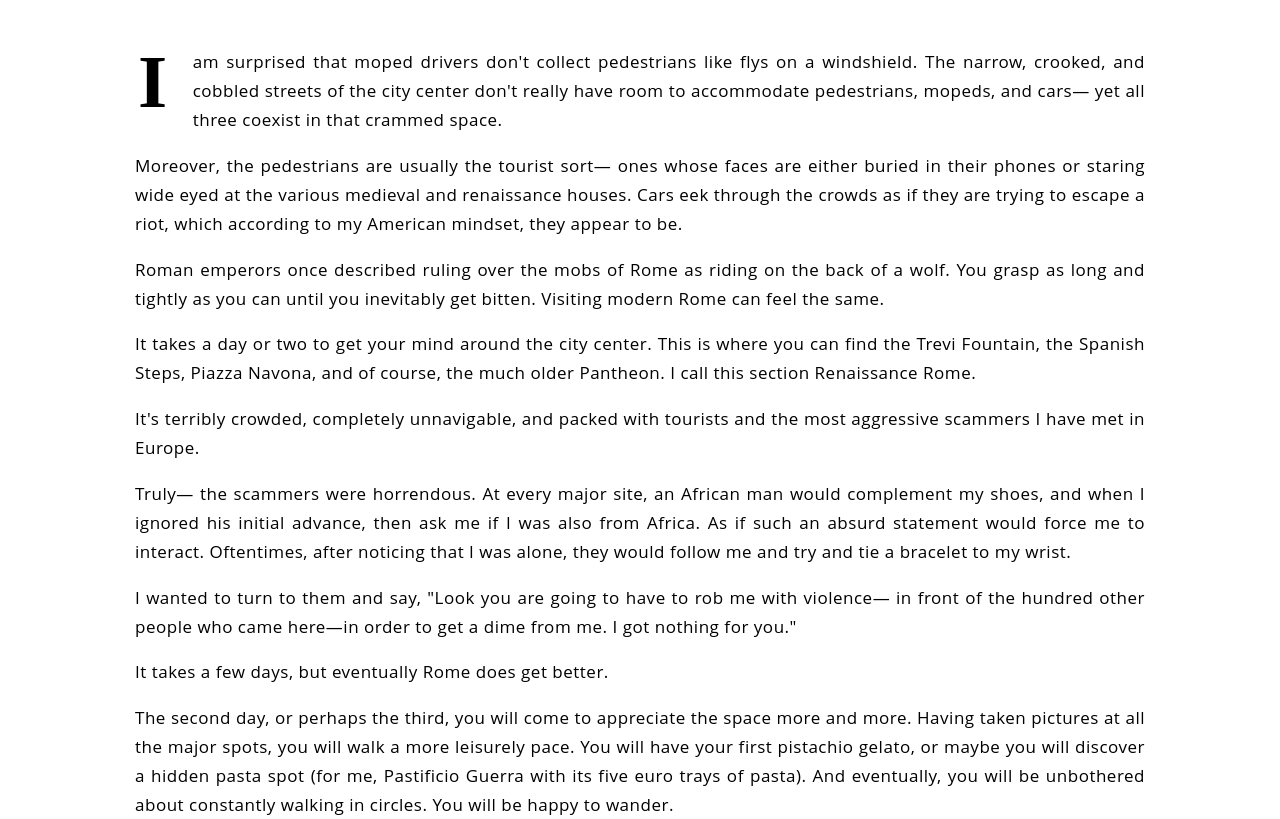
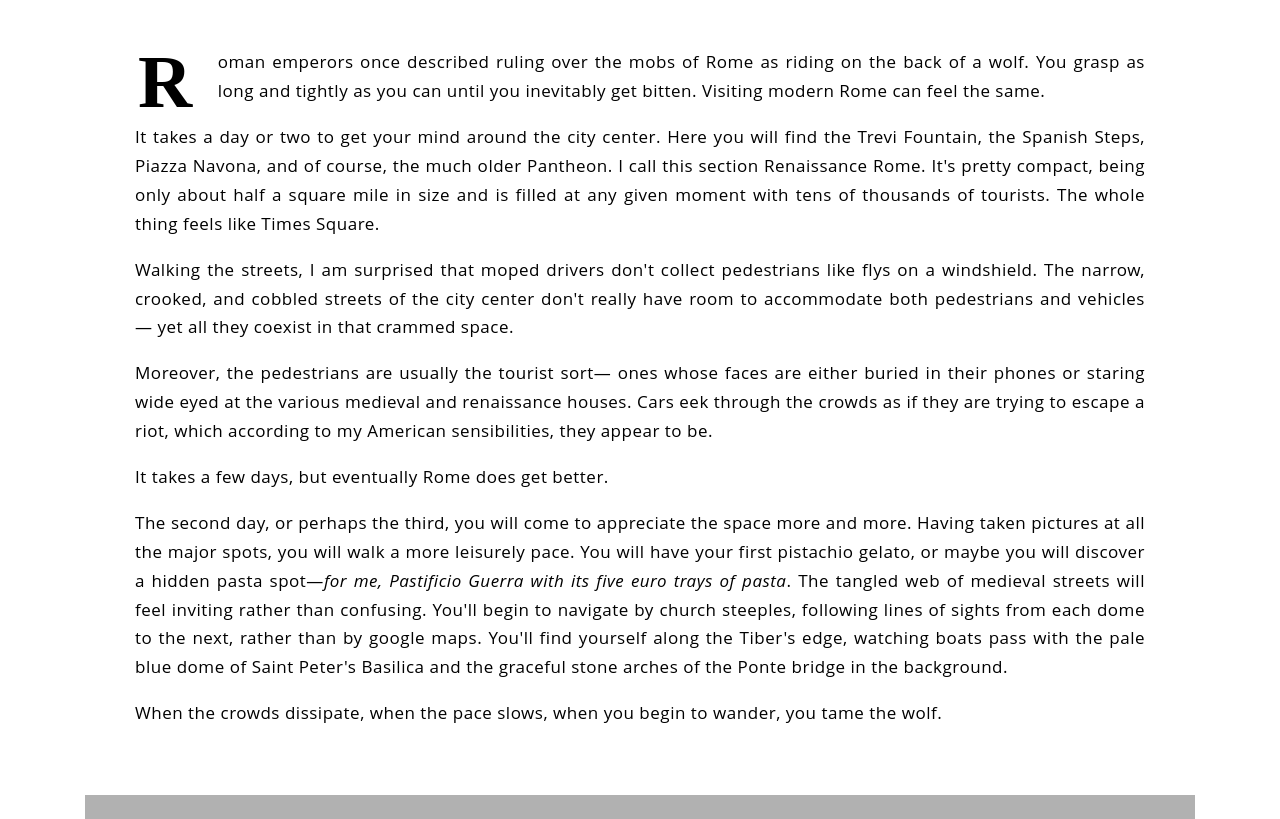
Before and after one commit to corydonbaylor/website, a Flask app: template app/templates/pages/travel/rome.html in a window 1280 px wide. Shown: the part 1750-2569 px from the top of the page. Run offline with Flask 3, Linux system fonts and the light colour scheme; the template is opened without the code that fills it, so the values that code supplies are empty; some libraries are stand-ins or nearby versions; grey boxes are pictures that could not be loaded.

Commit message:
rewrites

```diff
--- a/app/templates/pages/travel/rome.html
+++ b/app/templates/pages/travel/rome.html
@@ -31,16 +31,13 @@
     </div>
 </div>
 <div class="para-tex">
-    <p><span class="firstcharacter">I</span> am surprised that moped drivers don&#39;t collect pedestrians like flys on a windshield. The narrow, crooked, and cobbled streets of the city center don&#39;t really have room to accommodate pedestrians, mopeds, and cars&mdash; yet all three coexist in that crammed space. </p>
-    <p>Moreover, the pedestrians are usually the tourist sort&mdash; ones whose faces are either buried in their phones or staring wide eyed at the various medieval and renaissance houses. Cars eek through the crowds as if they are trying to escape a riot, which according to my American mindset, they appear to be.</p>
-    <p>Roman emperors once described ruling over the mobs of Rome as riding on the back of a wolf. You grasp as long and tightly as you can until you inevitably get bitten. Visiting modern Rome can feel the same. </p>
-    <p>It takes a day or two to get your mind around the city center. This is where you can find the Trevi Fountain, the Spanish Steps, Piazza Navona, and of course, the much older Pantheon. I call this section Renaissance Rome. </p>
-    <p>It&#39;s terribly crowded, completely unnavigable, and packed with tourists and the most aggressive scammers I have met in Europe. </p>
-    <p>Truly&mdash; the scammers were horrendous. At every major site, an African man would complement my shoes, and when I ignored his initial advance, then ask me if I was also from Africa. As if such an absurd statement would force me to interact. Oftentimes, after noticing that I was alone, they would follow me and try and tie a bracelet to my wrist. </p>
-    <p>I wanted to turn to them and say, &quot;Look you are going to have to rob me with violence&mdash; in front of the hundred other people who came here&mdash;in order to get a dime from me. I got nothing for you.&quot;</p>
+    <p><span class="firstcharacter">R</span>oman emperors once described ruling over the mobs of Rome as riding on the back of a wolf. You grasp as long and tightly as you can until you inevitably get bitten. Visiting modern Rome can feel the same. </p>
+    <p>It takes a day or two to get your mind around the city center. Here you will find the Trevi Fountain, the Spanish Steps, Piazza Navona, and of course, the much older Pantheon. I call this section Renaissance Rome. It&#39;s pretty compact, being only about half a square mile in size and is filled at any given moment with tens of thousands of tourists. The whole thing feels like Times Square. </p>
+    <p>Walking the streets, I am surprised that moped drivers don&#39;t collect pedestrians like flys on a windshield. The narrow, crooked, and cobbled streets of the city center don&#39;t really have room to accommodate both pedestrians and vehicles&mdash; yet all they coexist in that crammed space. </p>
+    <p>Moreover, the pedestrians are usually the tourist sort&mdash; ones whose faces are either buried in their phones or staring wide eyed at the various medieval and renaissance houses. Cars eek through the crowds as if they are trying to escape a riot, which according to my American sensibilities, they appear to be.</p>
     <p>It takes a few days, but eventually Rome does get better.</p>
-    <p>The second day, or perhaps the third, you will come to appreciate the space more and more. Having taken pictures at all the major spots, you will walk a more leisurely pace.  You will have your first pistachio gelato, or maybe you will discover a hidden pasta spot (for me, Pastificio Guerra with its five euro trays of pasta). And eventually, you will be unbothered about constantly walking in circles. You will be happy to wander. </p>
-    <p>Only then&mdash;once you stop trying to come to the city and let the city come to you&mdash; will you tame the wolf.  </p>
+    <p>The second day, or perhaps the third, you will come to appreciate the space more and more. Having taken pictures at all the major spots, you will walk a more leisurely pace.  You will have your first pistachio gelato, or maybe you will discover a hidden pasta spot&mdash;<em>for me, Pastificio Guerra with its five euro trays of pasta</em>.  The tangled web of medieval streets will feel inviting rather than confusing. You&#39;ll begin to navigate by church steeples, following lines of sights from each dome to the next, rather than by google maps. You&#39;ll find yourself along the Tiber&#39;s edge, watching boats pass with the pale blue dome of Saint Peter&#39;s Basilica and the graceful stone arches of the Ponte bridge in the background. </p>
+    <p>When the crowds dissipate, when the pace slows, when you begin to wander, you tame the wolf.</p>
 
 </div>
 
@@ -50,15 +47,14 @@
     </div>
 </div>
 <div class="para-tex">
-    <p><span class="firstcharacter">W</span>ithout the ruins, Rome is nothing. They are core to the identity of the city and to its appeal. They provide almost a moral gravity to Rome&mdash;something to make <em>sense</em> of the confusion that is that city. </p>
-    <p>Of course Rome is a tangled mess of streets. They have to build around the Coliseum! Of course, the metro doesn&#39;t really go anywhere important! There is too many artifacts in the ground to make a real subway system!</p>
-    <p>At its heart, Rome has always been a city of confusion and bustle. Follow the triumphal path, starting in the shadow of the Coliseum, past the arches of Constantine and Titus and enter the forum, and you will see the remains of the chaotic beating heart of ancient Rome. This mishmash of temples, columns, and cobbles housed the economic and social heart of Rome and by extension the western world for a thousand years. </p>
-    <p>I loved seeing the Coliseum. I loved it bathed in afternoon glow, peaking out between buildings in the adjacent neighborhoods. I loved walking the worn steps up the different levels of the stadium. I loved walking from there into the forum and imaging the bustle of the city. I loved hiking the Palatine hill, seeing the orchards and gardens and the remains of Augustus&#39; palace. And even seeing the supposed hut of Romulus himself.</p>
-    <p>But most of all, I loved the Theatre of Marcellus, found at the base of the Capitoline Hill. I loved it because I stumbled upon it by accident. I was headed to the &quot;Mouth of Truth&quot; to take a cheesy tourist photo when I saw a double arcade of ancient columns, making up the facade of a building that hugged the road. Instinctively, I followed a set of placards to see what I was looking at.</p>
-    <p>It was an ancient theater! Built in the late roman republic. And&mdash; a true rarity for Rome&mdash; it was both free to explore and empty of tourists. </p>
-    <p>The theater was part of a larger complex uncovered in fascist times, painfully excavated by destroying a series of Renaissance homes that had been built on top of the ruins. A narrow gravel path, dotted with informational placards, now wanders its way around the theater, through a few free standing pillars, and by a temple of Jupiter. That path actually now serves as a vital short cut between the neighborhoods of Sant&#39;Angelo and Ripa, meaning its function is as practical as it is historical. </p>
-    <p>The jumble of Rome makes sense when you view it as a layer cake. Civilization built on civilization, year after year, accumulating new wonders and ruins, all without a guiding hand. Confusion and bustle are a two thousand year old tradition in the eternal city.</p>
-</div>
+    <p><span class="firstcharacter">A</span>ncient columns in Rome look delicate, and they can almost feel accidental in their placement. You will inevitably see a few when walking along the southern rim of the city center. Take Largo di Torre Argentina for example. </p>
+    <p>Discovered in 1927 during routine construction work, it&#39;s an open pit, consisting of a few columns and the foundation stones for Pompey&#39;s theater. It sits at a major intersection, and you might pass by it without a second thought on the way from the Pantheon to the Coliseum. </p>
+    <p>Such was the case of the Theatre of Marcellus for me. I was on my way to Jewish Quarter to see the Mouth of Truth when I spotted strange mishmash of a building. Its bottom floors were an ancient arcade on top of which rested a comparatively modern series of medieval apartments. I instinctively headed toward the educational placards that accompanied this complex. </p>
+    <p>It was an ancient theater! Originally, built in the late roman republic, and&mdash; a true rarity for Rome&mdash; it was both free to explore and empty of tourists. </p>
+    <p>A narrow gravel path, dotted with informational placards, wandered its way around the theater, through a few free standing pillars, and by a temple of Jupiter. The path serves as a vital short cut between the neighborhoods of Sant&#39;Angelo and Ripa, meaning its function is as practical as it is historical. </p>
+    <p>I do love the more well trod ruins of Ancient Rome. I loved seeing the Coliseum. I loved it bathed in afternoon glow, peaking out between buildings in the adjacent neighborhoods. I loved walking the worn steps up the different levels of the stadium. I loved walking from there, past the Triumphal Arches of Constantine and Titus, and into the Forum. I love imagining the bustle of the city. I loved hiking the Palatine Hill, seeing the orchards and gardens and the remains of Augustus&#39; palace&mdash; and even seeing the supposed hut of Romulus himself.</p>
+    <p>But I love it more when the ruins rise up from beneath the cramped streets of Rome. When they are uncovered in the construction of something pedestrian and modern like a McDonald&#39;s. When the cranes and plows are stopped because a bit of ancient marble is found poking out from the dirt. When the ever expanding machine of modernity gives way to antiquity. When something is preserved not because it is useful nor even because it is beautiful, but simply because it was there first.</p>
+    </div>
 
 <div class="vatican travel-article parallax">
     <div class="caption">
@@ -100,16 +96,17 @@
     </div>
 </div>
 <div class="para-tex">
-    <p><span class="firstcharacter">I</span> felt the heavy tug of my back pack as I rode the scooter. The asphalt had just turned to cobbles meaning I had just entered the labyrinth of renaissance Rome. </p>
-    <p>Approximately six hours ago, I had found myself hunched over in Milan, unable to speak or move after slipping on some wet marble. A crowd formed around me, and I remember an Italian woman repeatedly asking if I needed help and being incapable gathering breath to answer. </p>
-    <p>I had arrived back in the Rome three hours later than originally planned. My high speed rail train came to a screeching halt in Bologna, and I had to deboard and ride another train to make it back to Rome. By the time I arrived, the subway had closed, and I did not really have a way to get back to the hotel. </p>
+    <p><span class="firstcharacter">I</span> felt the heavy tug of my back pack as I rode the scooter. The asphalt had just turned to cobbles meaning I had just entered the untamed labyrinth of the city center. </p>
+    <p>Approximately six hours ago, I had found myself hunched over in Milan, unable to stand or even speak after slipping on some wet marble. A crowd formed around me, and I remember an Italian woman repeatedly asking if I needed help and being incapable gathering breath to answer. </p>
+    <p>On my way back to Rome, my high speed rail train came to a screeching halt in Bologna, and I had to deboard and ride another train to make it back to Rome. By the time I arrived, I was three hours late, and the subway had closed, leaving me without a way to get back to the hotel. </p>
     <p>I spotted a Bird scooter out of the corner of my eye and decided to take that while waiting in the cab line. </p>
     <p>The truth is that travel isn&#39;t easy for me, and I often hate my vacations when I am on them. It takes way too much for me to fall asleep and far too little to upset my stomach. I like a sure thing, and that&#39;s not something that you can often find abroad. The lows are so much lower in a foreign land than they are at home. But so are the highs. </p>
-    <p>I go not because I expect to have a great time the whole time I am there, but because the prospect of spending a life at home isn&#39;t worth living. I will trade a sleepless night for a day with the coliseum. </p>
-    <p>That night, the warm fall air felt oddly silent. It was past midnight, and the city was nearly empty. I traced the curved streets from the Spanish Steps down to the Trevi Fountain. The throngs of tourists crowding Trevi Fountain had dissipated, and just a few college students were left gathered around it, splitting a six pack of beers. I felt like a bit of scenery decorating a core memory of theirs&mdash; and they filled that role for me. </p>
+    <p>I go not because I expect to have a great time the whole time I am there, but because the prospect of spending a life at home isn&#39;t worth living.  </p>
+    <p>That night, the warm fall air felt oddly silent. It was past midnight, and the city was nearly empty. I traced the curved streets from the Spanish Steps down to the Trevi Fountain. The throngs of tourists crowding the fountain had dissipated, and just a few college students were left gathered around it, splitting a six pack of beers. I felt like a bit of scenery decorating a core memory of theirs&mdash; and they filled that role for me. </p>
     <p>When I first started riding, I made the closest thing to a bee line as possible to the hotel. But soon, I began to meander and before I knew it, my scooter ride had devolved into an hour and half long tour of the eternal city. </p>
-    <p>If I hadn&#39;t fallen, if the train hadn&#39;t been late, if I hadn&#39;t gotten back after the subway closed, I wouldn&#39;t have seen the Coliseum glow orange in the darkness of night. I wouldn&#39;t have seen the Spanish steps with nearly no one on them. I wouldn&#39;t have ridden across the Ponte Sant&#39;Angelo with just me and the angels. I wouldn&#39;t have seen Rome in a new light&mdash; tranquil and serene, a city of peace and beauty&mdash; brooding, like a dark blue water color or an establishing shot to a moody detective flick.  </p>
-    <p>It took the pain to bring that good.</p>
+    <p>If I hadn&#39;t fallen, if the train hadn&#39;t been late, if I hadn&#39;t gotten back after the subway closed, I wouldn&#39;t have seen the Coliseum glow orange in the darkness of night. I wouldn&#39;t have seen the Spanish steps with nearly no one on them. I wouldn&#39;t have ridden across the Ponte Sant&#39;Angelo with just me and the angels. </p>
+    <p>I wouldn&#39;t have seen Rome in a new light&mdash; tranquil and serene; a city of peace and beauty&mdash; brooding, like a dark blue water color or an establishing shot to a moody detective flick. The spiraling labyrinth at the center of the city unwound for me that night, offering a glimpse at Rome more relaxed, as if to say: &quot;There is charm and beauty here. Relax and it will come to you, and even if you only see it for a moment, the whole thing will be worth it.&quot;</p>
+
 </div>
 
 <div class="d-flex flex-wrap mb-3">
```
Also changed, not shown: 1 other file.
